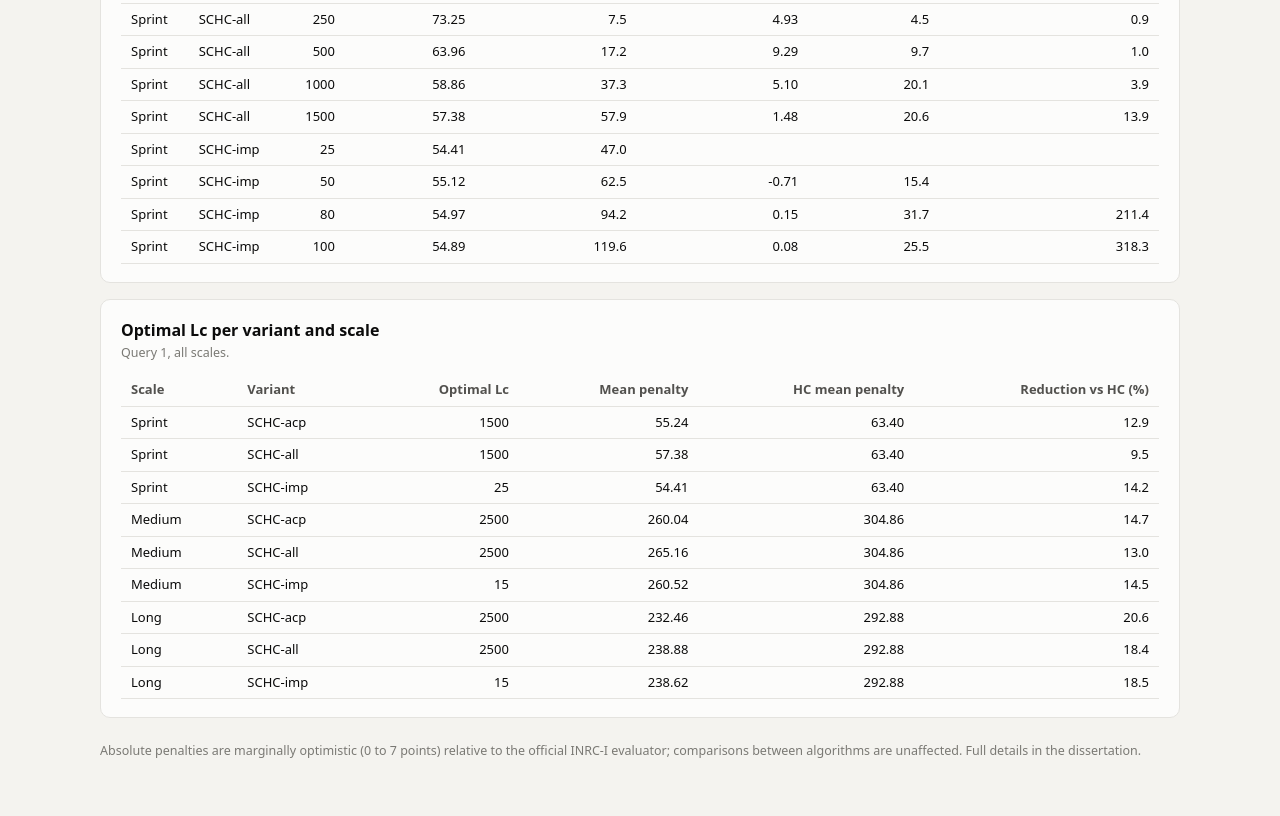
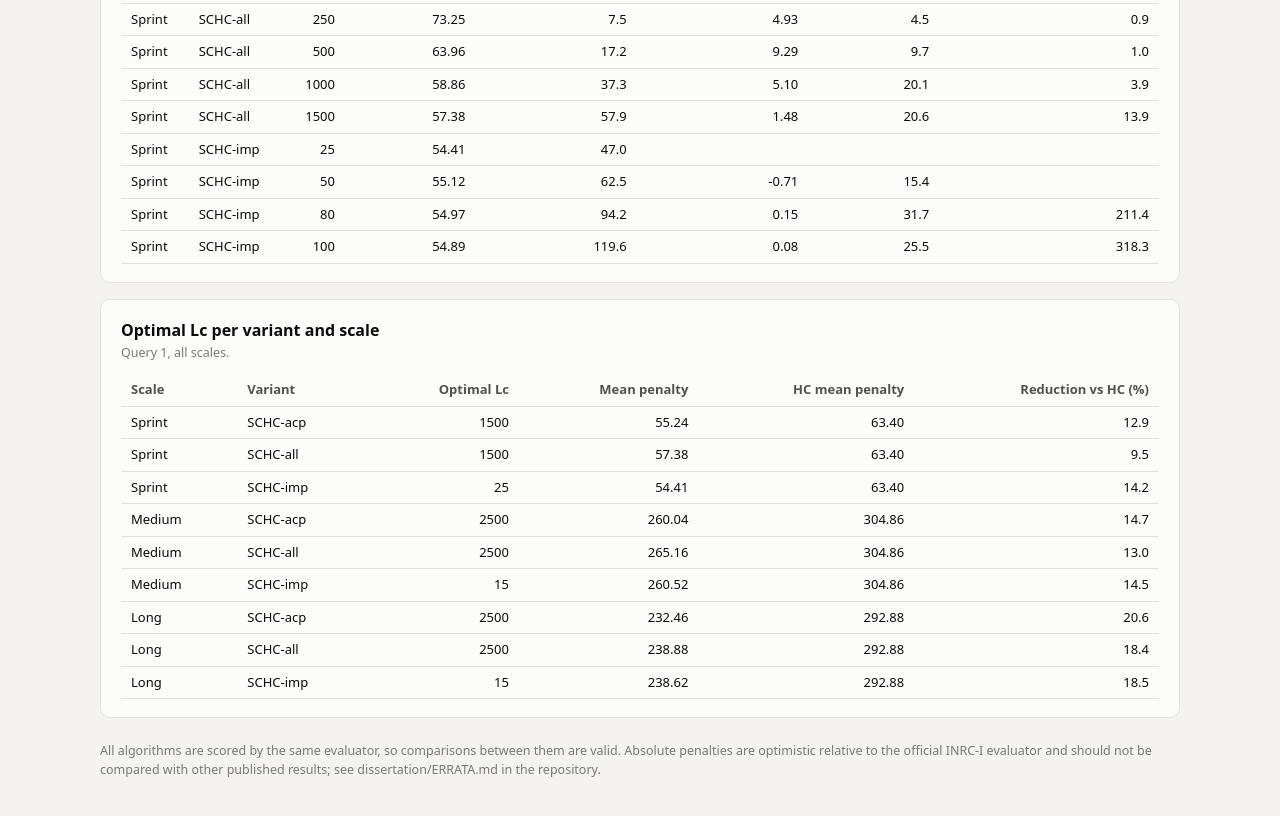
Before and after one commit to The-Architeckts/schc-nurse-rostering, a plain HTML site: page docs/index.html in a window 1280 px wide. Shown: the part 1883-2699 px from the top of the page. Drawn offline with Linux system fonts and the light colour scheme.

Commit message:
Add dissertation errata and post-submission findings
- dissertation/ERRATA.md: corrections where the submitted dissertation
  differs from the final results, which take precedence: seven (not six)
  instances in the penalty validation, Lc = 1000 values missing from
  Table 4.1, the definition of the effect size in Table 4.4, five best
  results in Table 4.5, and why the comparison with published results
  should not be relied on (best results fall below the best-known
  solutions, indicating evaluator under-penalisation of optimised
  solutions)
- README: three further findings from the SQL analysis (run-level win
  rates against HC, diminishing returns of larger Lc, SCHC-imp optimum
  at the edge of the tested range); validity notes updated
- Dashboard footer updated to match

```diff
--- a/docs/index.html
+++ b/docs/index.html
@@ -108,8 +108,9 @@
     <div class="scroll"><table id="optimal"></table></div>
   </section>
 
-  <footer>Absolute penalties are marginally optimistic (0 to 7 points) relative to the official INRC-I evaluator;
-    comparisons between algorithms are unaffected. Full details in the dissertation.</footer>
+  <footer>All algorithms are scored by the same evaluator, so comparisons between them are valid. Absolute penalties
+    are optimistic relative to the official INRC-I evaluator and should not be compared with other published results;
+    see dissertation/ERRATA.md in the repository.</footer>
 </main>
 <div class="tip" id="tip" role="tooltip"></div>
 
```
Also changed, not shown: experiments/dashboard_template.html (+3 -2 lines), 2 other files.
